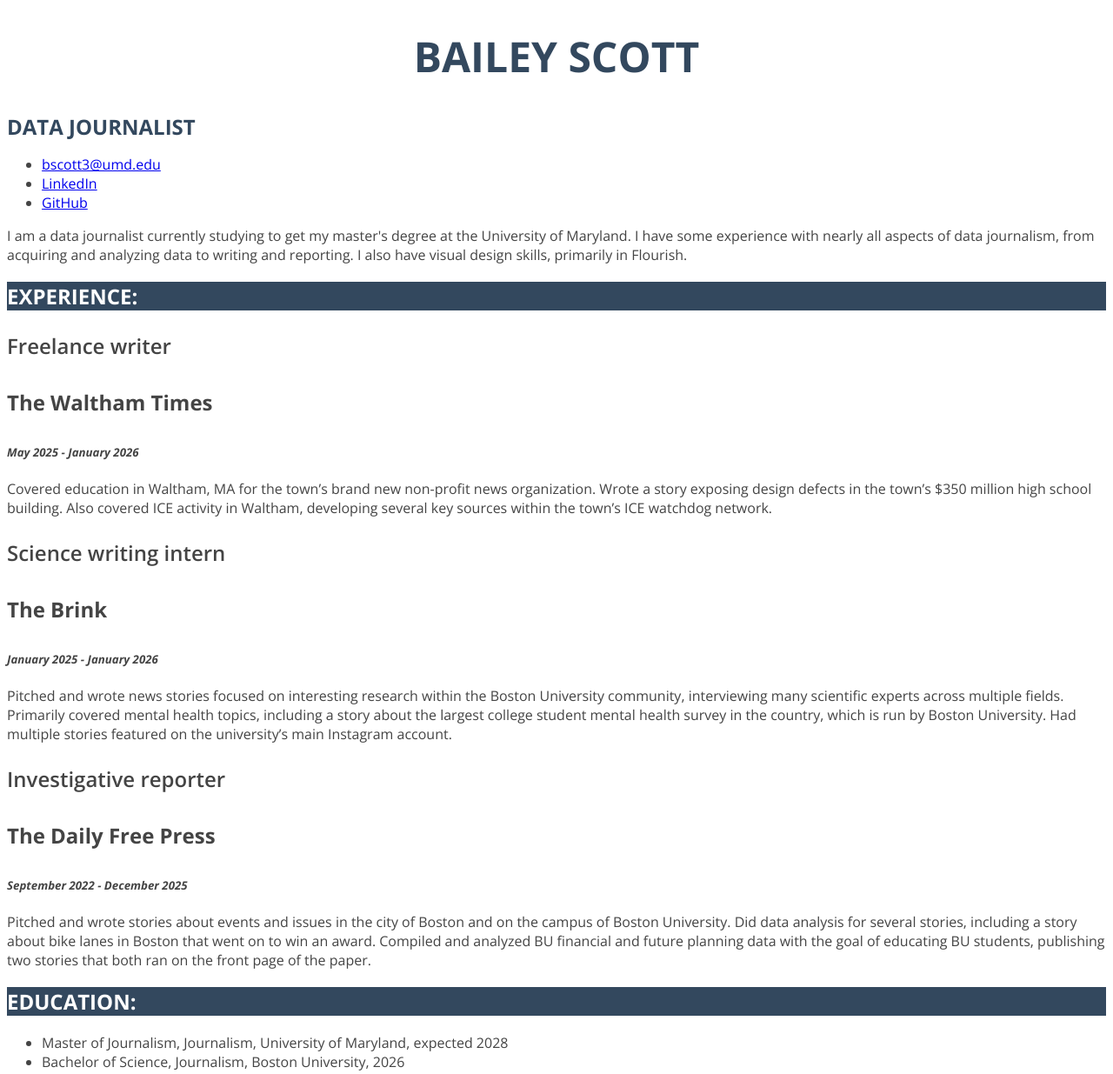
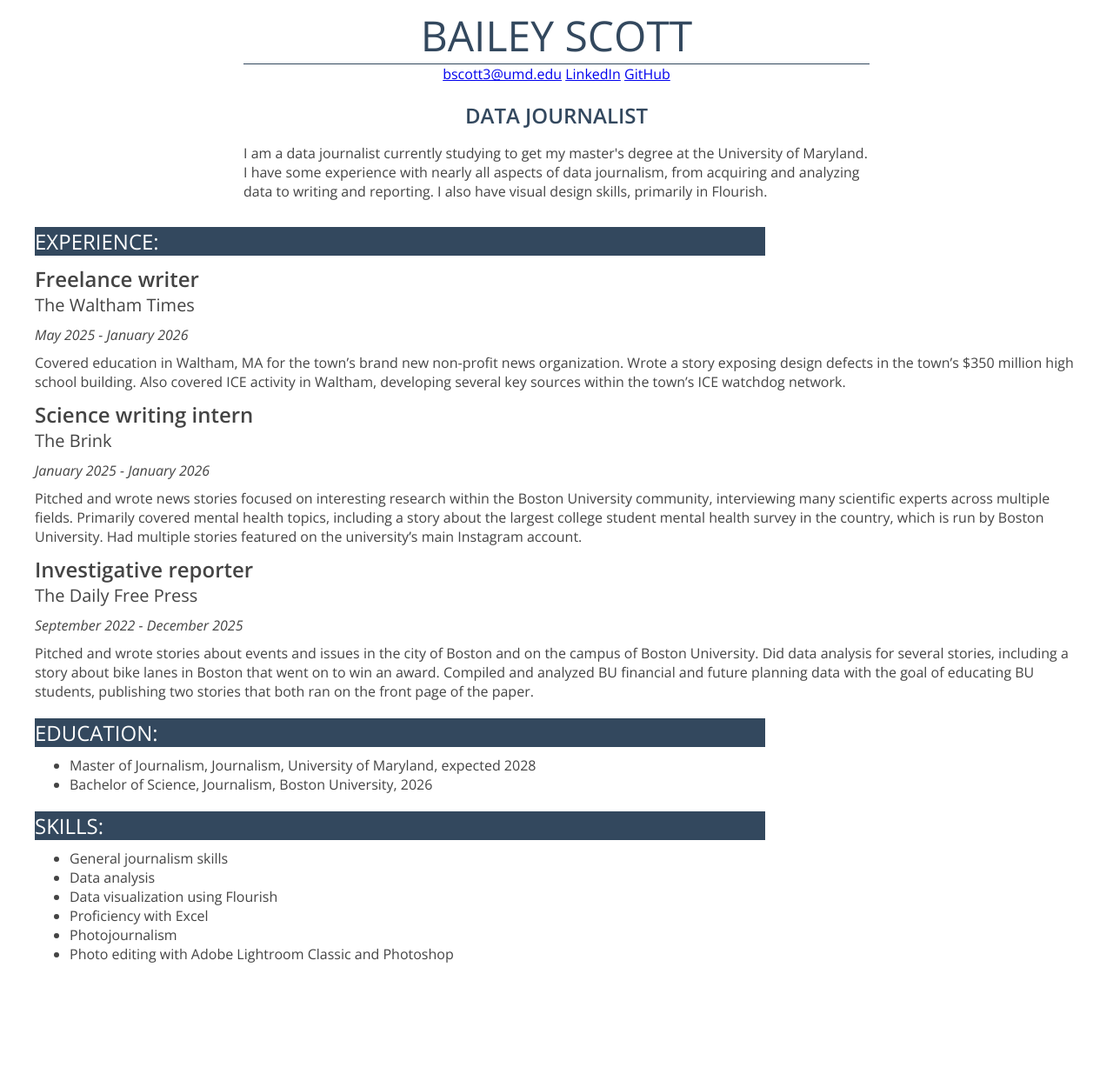
Before and after one commit to baileyscott3/bscott-jour652, a plain HTML site: page resume/index.html in a window 1280 px wide. Shown: the top 1235 px of the page at 87% size. After the commit the page ends 1116 px from the top, so only its background shows below. Drawn offline with nearby package versions, Linux system fonts and the light colour scheme.

Commit message:
Update basic html resume

```diff
--- a/resume/index.html
+++ b/resume/index.html
@@ -2,6 +2,7 @@
     <html lang="en">
 
     <head>
+        <meta name="viewport" content="width=device-width, initial-scale=1, shrink-to-fit=no">
         <title>
             Bailey Scott's Resume
         </title>
@@ -17,46 +18,50 @@
 
     <body>
 
+    <div id="container">
+
     <!-- I MADE THIS MYSELF!!!! -->
 
-        <h1>Bailey Scott</h1>
+        <div id="name">Bailey Scott</div>
            <!-- <img src="bailey_scott_headshot.jpg" width="300px" alt="Photo of Bailey Scott"> -->
 
-            <p><strong>Data Journalist</strong></p>
-            <ul>
-                <li><a href="mailto:bscott3@umd.edu">bscott3@umd.edu</a></li>
-                <li><a href="www.linkedin.com/in/bailey-scott-bb029029a">LinkedIn</a></li>
-                <li><a href="https://github.com/baileyscott3">GitHub</a></li>
+            <ul class="menu">
+                <li class="contact"><a href="mailto:bscott3@umd.edu">bscott3@umd.edu</a></li>
+                <li class="contact"><a href="www.linkedin.com/in/bailey-scott-bb029029a">LinkedIn</a></li>
+                <li class="contact"><a href="https://github.com/baileyscott3">GitHub</a></li>
             </ul>
-            <p>I am a data journalist currently studying to get my master's degree at the University of Maryland. I have some experience with nearly all aspects of data journalism, from acquiring and analyzing data to writing and reporting. I also have visual design skills, primarily in Flourish.</p>
 
-        <h2>Experience:</h2>
+            <p><div id="title">Data Journalist</div></p>
 
-            <h3>Freelance writer</h3>
-            <h4>The Waltham Times</h4>
-            <h5>May 2025 - January 2026</h5>
-            <p>Covered education in Waltham, MA for the town’s brand new non-profit news organization. Wrote a story exposing design defects in the town’s $350 million high school building. Also covered ICE activity in Waltham, developing several key sources within the town’s ICE watchdog network.</p>
+            <p class="top">I am a data journalist currently studying to get my master's degree at the University of Maryland. I have some experience with nearly all aspects of data journalism, from acquiring and analyzing data to writing and reporting. I also have visual design skills, primarily in Flourish.</p>
 
-            <h3>Science writing intern</h3>
-            <h4>The Brink</h4>
-            <h5>January 2025 - January 2026</h5>
-            <p>Pitched and wrote news stories focused on interesting research within the Boston University community, interviewing many scientific experts across multiple fields. Primarily covered mental health topics, including a story about the largest college student mental health survey in the country, which is run by Boston University. Had multiple stories featured on the university’s main Instagram account.</p>
+        <div class="section-header">Experience:</div>
 
-            <h3>Investigative reporter</h3>
-            <h4>The Daily Free Press</h4>
-            <h5>September 2022 - December 2025</h5>
-            <p>Pitched and wrote stories about events and issues in the city of Boston and on the campus of Boston University. Did data analysis for several stories, including a story about bike lanes in Boston that went on to win an award. Compiled and analyzed BU financial and future planning data with the goal of educating BU students, publishing two stories that both ran on the front page of the paper.</p>
+            <div class="jobtitle">Freelance writer</div>
+            <div class="organization">The Waltham Times</div>
+            <div class="date">May 2025 - January 2026</div>
+            <p class="description">Covered education in Waltham, MA for the town’s brand new non-profit news organization. Wrote a story exposing design defects in the town’s $350 million high school building. Also covered ICE activity in Waltham, developing several key sources within the town’s ICE watchdog network.</p>
 
-        <h2>Education:</h2>
+            <div class="jobtitle">Science writing intern</div>
+            <div class="organization">The Brink</div>
+            <div class="date">January 2025 - January 2026</div>
+            <p class="description">Pitched and wrote news stories focused on interesting research within the Boston University community, interviewing many scientific experts across multiple fields. Primarily covered mental health topics, including a story about the largest college student mental health survey in the country, which is run by Boston University. Had multiple stories featured on the university’s main Instagram account.</p>
 
-            <ul>
+            <div class="jobtitle">Investigative reporter</div>
+            <div class="organization">The Daily Free Press</div>
+            <div class="date">September 2022 - December 2025</div>
+            <p class="description">Pitched and wrote stories about events and issues in the city of Boston and on the campus of Boston University. Did data analysis for several stories, including a story about bike lanes in Boston that went on to win an award. Compiled and analyzed BU financial and future planning data with the goal of educating BU students, publishing two stories that both ran on the front page of the paper.</p>
+
+        <div class="section-header">Education:</div>
+
+            <ul id="degrees">
                 <li>Master of Journalism, Journalism, University of Maryland, expected 2028</li>
                 <li>Bachelor of Science, Journalism, Boston University, 2026</li>
             </ul>
 
-        <h2>Skills:</h2>
+        <div class="section-header">Skills:</div>
 
-            <ul>
+            <ul id="do">
                 <li>General journalism skills</li>
                 <li>Data analysis</li>
                 <li>Data visualization using Flourish</li>
@@ -70,6 +75,6 @@
 
 
 
-
+    </div>
     </body>
     </html>
--- a/resume/style.css
+++ b/resume/style.css
@@ -8,35 +8,99 @@ BODY {
     color: #444;
 }
 
-h1 {
+#container {
+    width: 100%;
+    max-width: 1200px;
+    margin: 0 auto;
+}
+
+#name {
     font-size: 3em;
     text-transform: uppercase;
     text-align: center;
     color: #33485e;
+    border-bottom: 1px solid #33485e;
+    width: 60%;
+    min-width: 300px;
+    margin: 0 auto;
 }
 
-strong {
+#title {
     color: #33485e;
     text-transform: uppercase;
     font-size: 1.5em;
+    font-weight: 600;
+    text-align: center;
+    margin-top: 20px;
+    margin-bottom: 0px;
+    margin-left: 0px;
+    margin-right: 0px;
 }
 
-h2 {
+.menu {
+    margin: 0px;
+    padding: 0px;
+    text-align: center;
+}
+
+.contact {
+    display: inline;
+}
+
+.section-header {
     text-transform: uppercase;
     font-size: 1.5em;
     background-color: #33485e;
     color: #fff;
+    margin-top: 20px;
+    margin-bottom: 10px;
+    margin-left: 0;
+    margin-right: 0;
+    width: 70%;
+    min-width: 300px;
 }
 
-h3 {
+.jobtitle {
     font-size: 1.5em;
     font-weight: 600;
 }
 
-h4 {
-    font-size: 1.5em;
+.organization {
+    font-size: 1.25em;
 }
 
-h5 {
+.date {
     font-style: italic;
+    margin-top: 10px;
+    margin-bottom: 0px;
+    margin-left: 0px;
+    margin-right: 0px;
 }
+
+.description {
+    margin-top: 10px;
+    margin-bottom: 10px;
+    margin-left: 0px;
+    margin-right: 0px;
+}
+
+#degrees {
+    margin-top: 5px;
+    margin-bottom: 0px;
+    margin-left: 0px;
+    margin-right: 0px;
+}
+
+#do {
+    margin-top: 5px;
+    margin-bottom: 0px;
+    margin-left: 0px;
+    margin-right: 0px;
+}
+
+.top {
+    width: 60%;
+    min-width: 300px;
+    margin: 0 auto;
+    margin-bottom: 30px;
+}
```
